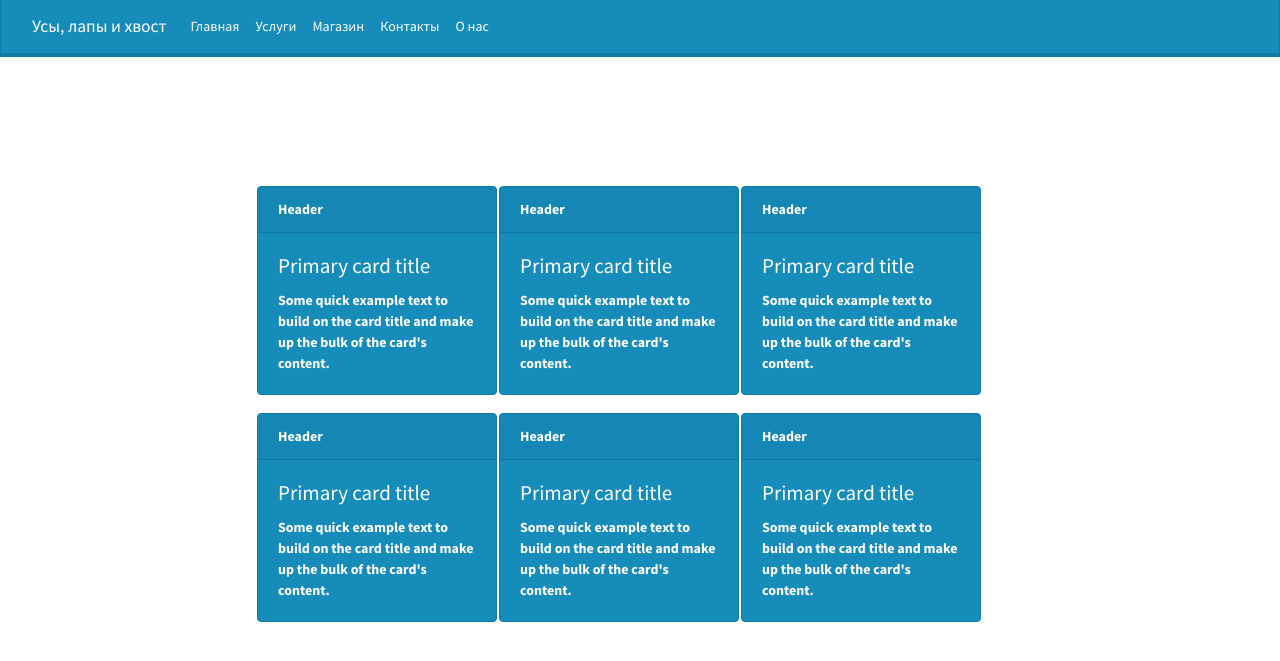
After one commit to kworn76/pet_shelter_project, a Django app: page /services/ in a window 1280 px wide. The commit adds this page. Shown: the top 661 px of the page. Run offline with Django 4.2, Linux system fonts and the light colour scheme; lists and menus that the app fills with data are empty; some libraries are stand-ins or nearby versions.

Commit message:
добавляю услуги

```diff
--- a/pet/pet_vet/static/css/style.css
+++ b/pet/pet_vet/static/css/style.css
@@ -0,0 +1,7 @@
+h2 {
+    color: red;
+}
+.service-cards{
+    margin-left:20%;
+    margin-top:10%;
+}
--- /dev/null
+++ b/pet/pet_vet/templates/pet_vet/about.html
@@ -0,0 +1 @@
+{% extends 'pet_vet/base.html' %}}
--- a/pet/pet_vet/templates/pet_vet/base.html
+++ b/pet/pet_vet/templates/pet_vet/base.html
@@ -1,38 +1,40 @@
+{% load static %}
 <!DOCTYPE html>
 <html lang="en">
 <head>
     <meta charset="UTF-8">
     <link rel="stylesheet" href="https://cdn.jsdelivr.net/npm/bootswatch@4.5.2/dist/lumen/bootstrap.min.css" integrity="sha384-GzaBcW6yPIfhF+6VpKMjxbTx6tvR/yRd/yJub90CqoIn2Tz4rRXlSpTFYMKHCifX" crossorigin="anonymous">
+    <link rel="stylesheet" href="{% static 'css/style.css' %}">
+    <script src="https://ajax.googleapis.com/ajax/libs/jquery/3.4.1/jquery.min.js"></script>
+    <script src="https://cdn.jsdelivr.net/npm/bootstrap@4.6.2/dist/js/bootstrap.min.js" integrity="sha384-+sLIOodYLS7CIrQpBjl+C7nPvqq+FbNUBDunl/OZv93DB7Ln/533i8e/mZXLi/P+" crossorigin="anonymous"></script>
     <title>Клиника</title>
 </head>
 <body>
     <header>
     <nav class="navbar navbar-expand-lg navbar-dark bg-primary">
       <div class="container-fluid">
-        <a class="navbar-brand" href="#">Усы, лапы и хвост</a>
+        <a class="navbar-brand" href="{% url 'index' %}">Усы, лапы и хвост</a>
         <button class="navbar-toggler" type="button" data-bs-toggle="collapse" data-bs-target="#navbarColor01" aria-controls="navbarColor01" aria-expanded="false" aria-label="Toggle navigation">
           <span class="navbar-toggler-icon"></span>
         </button>
         <div class="collapse navbar-collapse" id="navbarColor01">
           <ul class="navbar-nav me-auto">
                 <li class="nav-item">
-              <a class="nav-link active" href="#">Главная</a>
+                    <a class="nav-link active" href="{% url 'index' %}">Главная</a>
                 </li>
                 <li class="nav-item">
-              <a class="nav-link" href="#">Услуги</a>
+                    <a class="nav-link active" href="{% url 'services' %}">Услуги</a>
                 </li>
                 <li class="nav-item">
-              <a class="nav-link" href="#">Магазин</a>
+                    <a class="nav-link active" href="{% url 'shop' %}">Магазин</a>
                 </li>
                 <li class="nav-item">
-              <a class="nav-link" href="#">Отзывы</a>
+                    <a class="nav-link active" href="{% url 'contacts' %}">Контакты</a>
                 </li>
                 <li class="nav-item">
-              <a class="nav-link" href="#">Контакты</a>
+                    <a class="nav-link active" href="{% url 'about' %}">О нас</a>
                 </li>
-              <li class="nav-item">
-              <a class="nav-link" href="#">О нас</a>
-            </li>
+
           </ul>
         </div>
       </div>
--- /dev/null
+++ b/pet/pet_vet/templates/pet_vet/contacts.html
@@ -0,0 +1 @@
+{% extends 'pet_vet/base.html' %}
--- /dev/null
+++ b/pet/pet_vet/templates/pet_vet/services.html
@@ -0,0 +1,64 @@
+{% extends 'pet_vet/base.html' %}
+
+{% block content %}
+
+    <table class="service-cards">
+        <tr>
+            <th>
+                <div class="card text-white bg-primary mb-3" style="max-width: 15rem;">
+                  <div class="card-header">Header</div>
+                  <div class="card-body">
+                    <h4 class="card-title">Primary card title</h4>
+                    <p class="card-text">Some quick example text to build on the card title and make up the bulk of the card's content.</p>
+                  </div>
+                </div>
+            <th>
+                <div class="card text-white bg-primary mb-3" style="max-width: 15rem;">
+                  <div class="card-header">Header</div>
+                  <div class="card-body">
+                    <h4 class="card-title">Primary card title</h4>
+                    <p class="card-text">Some quick example text to build on the card title and make up the bulk of the card's content.</p>
+                  </div>
+                </div>
+            </th>
+            <th>
+                <div class="card text-white bg-primary mb-3" style="max-width: 15rem;">
+                  <div class="card-header">Header</div>
+                  <div class="card-body">
+                    <h4 class="card-title">Primary card title</h4>
+                    <p class="card-text">Some quick example text to build on the card title and make up the bulk of the card's content.</p>
+                  </div>
+                </div>
+            </th>
+        </tr>
+                <tr>
+            <th>
+                <div class="card text-white bg-primary mb-3" style="max-width: 15rem;">
+                  <div class="card-header">Header</div>
+                  <div class="card-body">
+                    <h4 class="card-title">Primary card title</h4>
+                    <p class="card-text">Some quick example text to build on the card title and make up the bulk of the card's content.</p>
+                  </div>
+                </div>
+            <th>
+                <div class="card text-white bg-primary mb-3" style="max-width: 15rem;">
+                  <div class="card-header">Header</div>
+                  <div class="card-body">
+                    <h4 class="card-title">Primary card title</h4>
+                    <p class="card-text">Some quick example text to build on the card title and make up the bulk of the card's content.</p>
+                  </div>
+                </div>
+            </th>
+            <th>
+                <div class="card text-white bg-primary mb-3" style="max-width: 15rem;">
+                  <div class="card-header">Header</div>
+                  <div class="card-body">
+                    <h4 class="card-title">Primary card title</h4>
+                    <p class="card-text">Some quick example text to build on the card title and make up the bulk of the card's content.</p>
+                  </div>
+                </div>
+            </th>
+        </tr>
+    </table>
+
+{% endblock %}
--- /dev/null
+++ b/pet/pet_vet/templates/pet_vet/shop.html
@@ -0,0 +1 @@
+{% extends 'pet_vet/base.html' %}
--- a/pet/pet_vet/urls.py
+++ b/pet/pet_vet/urls.py
@@ -1,7 +1,11 @@
 from django.urls import path
-from .views import index
+from .views import index, services, shop, contacts, about
 
 urlpatterns = [
     path('', index, name='index'),
     path('vet/', index, name='index'),
+    path('services/', services, name='services'),
+    path('shop/', shop, name='shop'),
+    path('contacts/', contacts, name='contacts'),
+    path('about/', about, name='about'),
 ]
--- a/pet/pet_vet/views.py
+++ b/pet/pet_vet/views.py
@@ -1,5 +1,21 @@
-from django.shortcuts import render
+from django.shortcuts import render, HttpResponse
 
 
 def index(request):
     return render(request, 'pet_vet/index.html')
+
+
+def services(request):
+    return render(request, 'pet_vet/services.html')
+
+
+def shop(request):
+    return render(request, 'pet_vet/shop.html')
+
+
+def contacts(request):
+    return render(request, 'pet_vet/contacts.html')
+
+
+def about(request):
+    return render(request, 'pet_vet/about.html')
```
Also changed, not shown: pet/pet/settings.py (+7 -2 lines), pet/pet_vet/templates/pet_vet/index.html (+7 -2 lines), pet/pet_vet/static/images/pet_background.jpg (renamed from pet/pet_background.jpg). Lines whose indentation alone changed are shown as unchanged.
